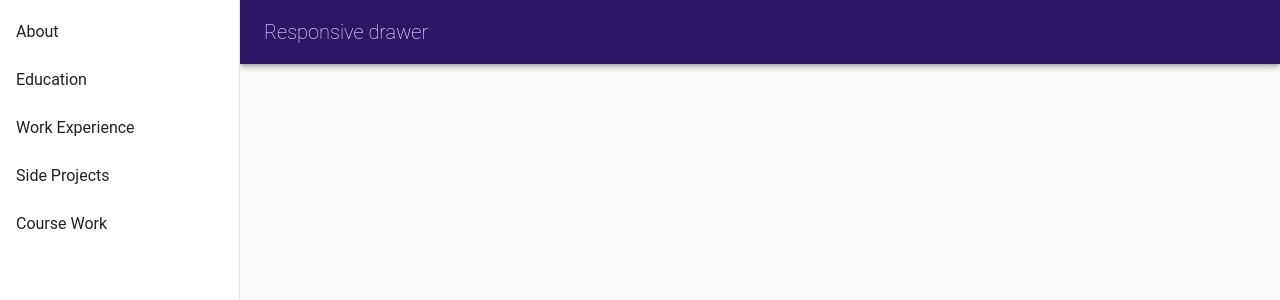
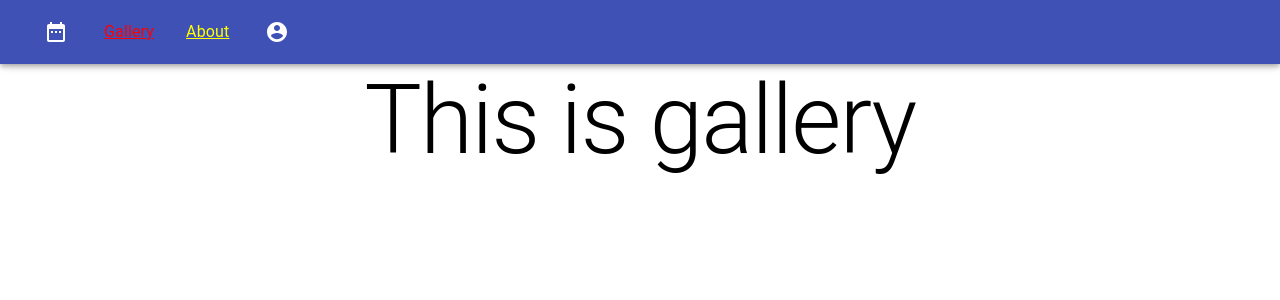
Before and after one commit to SkyZhangT/SkyZhangT.github.io, a React (Create React App) app: page / in a window 1280 px wide. Shown: the top 300 px of the page. Built offline with nearby package versions, Linux system fonts and the light colour scheme.

Commit message:
progress

```diff
--- a/_config.yml
+++ /dev/null
@@ -1 +0,0 @@
-theme: jekyll-theme-slate
--- a/package.json
+++ b/package.json
@@ -1,5 +1,5 @@
 {
-  "homepage": "https://skyzhangt.github.io/homepage",
+  "homepage": "https://skyzhangt.github.io/",
   "name": "homepage",
   "version": "0.1.0",
   "private": true,
--- a/public/index.html
+++ b/public/index.html
@@ -2,14 +2,12 @@
 <html lang="en">
   <head>
     <meta charset="utf-8" />
-    <link rel="icon" href="%PUBLIC_URL%/favicon.ico" />
     <meta name="viewport" content="width=device-width, initial-scale=1" />
     <meta name="theme-color" content="#000000" />
     <meta
       name="description"
       content="Web site created using create-react-app"
     />
-    <link rel="apple-touch-icon" href="%PUBLIC_URL%/logo192.png" />
     <!--
       manifest.json provides metadata used when your web app is installed on a
       user's mobile device or desktop. See https://developers.google.com/web/fundamentals/web-app-manifest/
@@ -24,7 +22,7 @@
       work correctly both with client-side routing and a non-root public URL.
       Learn how to configure a non-root public URL by running `npm run build`.
     -->
-    <title>React App</title>
+    <title>Tianyang Zhang</title>
   </head>
   <body>
     <noscript>You need to enable JavaScript to run this app.</noscript>
--- a/src/App.js
+++ b/src/App.js
@@ -1,35 +1,24 @@
 import { createMuiTheme, ThemeProvider } from "@material-ui/core/styles";
-import ResponsiveDrawer from "./components/drawer";
+import { BrowserRouter as Router, Route, Switch } from "react-router-dom";
 import "./App.css";
-
-const theme = createMuiTheme({
-	palette: {
-		primary: {
-			main: "#2e1667",
-		},
-	},
-	typography: {
-		fontFamily: ["Roboto"],
-		h4: {
-			fontWeight: 600,
-			fontSize: 28,
-			lineHeight: "2rem",
-		},
-		h6: {
-			fontWeight: 100,
-			lineHeight: "2rem",
-		},
-	},
-});
-
+import Gallery from "./pages/Gallery";
+import About from "./pages/About";
+import Header from "./components/Header";
 function App() {
-	return (
-		<div className="App">
-			<ThemeProvider theme={theme}>
-				<ResponsiveDrawer />
-			</ThemeProvider>
-		</div>
-	);
+  return (
+    <Router>
+      <div className="App">
+        <Header />
+        <Switch>
+          <Route exact path="/" exact component={Gallery} />
+          <Route exact path="/about" exact component={About} />
+          {/*
+				<Route path="/" exact component={Gallery} />
+			    */}
+        </Switch>
+      </div>
+    </Router>
+  );
 }
 
 export default App;
--- /dev/null
+++ b/src/components/DateDrawer.jsx
@@ -0,0 +1,63 @@
+import React from "react";
+import {
+  makeStyles,
+  Divider,
+  List,
+  ListItem,
+  ListItemText,
+  Drawer,
+} from "@material-ui/core";
+
+const drawerWidth = 240;
+const useStyles = makeStyles((theme) => ({
+  drawer: {
+    [theme.breakpoints.up("sm")]: {
+      width: drawerWidth,
+      flexShrink: 0,
+    },
+  },
+  drawerPaper: {
+    width: drawerWidth,
+  },
+}));
+
+const DateDrawer = (props) => {
+  const classes = useStyles();
+  return (
+    <nav className={classes.drawer} aria-label="mailbox folders">
+      <Drawer
+        variant="temporary"
+        anchor="left"
+        open={props.open}
+        onClose={props.Toggle}
+        classes={{
+          paper: classes.drawerPaper,
+        }}
+        ModalProps={{
+          keepMounted: true, // Better open performance on mobile.
+        }}
+      >
+        <div>
+          <div className={classes.toolbar} />
+          <List>
+            {["Inbox", "Starred", "Send email", "Drafts"].map((text, index) => (
+              <ListItem button key={text}>
+                <ListItemText primary={text} />
+              </ListItem>
+            ))}
+          </List>
+          <Divider />
+          <List>
+            {["All mail", "Trash", "Spam"].map((text, index) => (
+              <ListItem button key={text}>
+                <ListItemText primary={text} />
+              </ListItem>
+            ))}
+          </List>
+        </div>
+      </Drawer>
+    </nav>
+  );
+};
+
+export default DateDrawer;
--- /dev/null
+++ b/src/components/Header.jsx
@@ -0,0 +1,87 @@
+import React from "react";
+import {
+  AppBar,
+  Toolbar,
+  IconButton,
+  Typography,
+  makeStyles,
+} from "@material-ui/core";
+import DateRangeIcon from "@material-ui/icons/DateRange";
+import AccountCircleIcon from "@material-ui/icons/AccountCircle";
+import { Route } from "react-router";
+import { NavLink } from "react-router-dom";
+import DateDrawer from "./DateDrawer";
+
+const useStyles = makeStyles((theme) => ({
+  root: {
+    display: "flex",
+  },
+  button: {
+    margin: theme.spacing(1),
+    color: "inherit",
+    size: "large",
+  },
+  Typography: {
+    margin: theme.spacing(2),
+    size: "2rem",
+  },
+}));
+
+const Header = (props) => {
+  const classes = useStyles();
+  const [drawerOpen, setDrawerOpen] = React.useState(false);
+
+  const handleDrawerToggle = () => {
+    setDrawerOpen(!drawerOpen);
+  };
+
+  return (
+    <div>
+      <AppBar>
+        <Toolbar>
+          <Route exact path="/">
+            <IconButton
+              aria-label="dates"
+              edge="end"
+              className={classes.button}
+              onClick={handleDrawerToggle}
+            >
+              <DateRangeIcon />
+            </IconButton>
+          </Route>
+          <NavLink
+            to="/"
+            style={{ color: "yellow" }}
+            activeStyle={{
+              fontWeight: "bold",
+              color: "red",
+            }}
+          >
+            <Typography className={classes.Typography}>Gallery</Typography>
+          </NavLink>
+
+          <NavLink
+            to="/about"
+            style={{ color: "yellow" }}
+            activeStyle={{
+              fontWeight: "bold",
+              color: "red",
+            }}
+          >
+            <Typography className={classes.Typography}>About</Typography>
+          </NavLink>
+          <IconButton aria-label="login" edge="end" className={classes.button}>
+            <AccountCircleIcon />
+          </IconButton>
+        </Toolbar>
+      </AppBar>
+      <Toolbar />
+
+      <Route exact path="/">
+        <DateDrawer open={drawerOpen} Toggle={handleDrawerToggle} />
+      </Route>
+    </div>
+  );
+};
+
+export default Header;
--- a/src/components/drawer.js
+++ /dev/null
@@ -1,140 +0,0 @@
-import React from "react";
-import PropTypes from "prop-types";
-import AppBar from "@material-ui/core/AppBar";
-import CssBaseline from "@material-ui/core/CssBaseline";
-import Divider from "@material-ui/core/Divider";
-import Drawer from "@material-ui/core/Drawer";
-import Hidden from "@material-ui/core/Hidden";
-import IconButton from "@material-ui/core/IconButton";
-import InboxIcon from "@material-ui/icons/MoveToInbox";
-import List from "@material-ui/core/List";
-import ListItem from "@material-ui/core/ListItem";
-import ListItemIcon from "@material-ui/core/ListItemIcon";
-import ListItemText from "@material-ui/core/ListItemText";
-import MailIcon from "@material-ui/icons/Mail";
-import MenuIcon from "@material-ui/icons/Menu";
-import Toolbar from "@material-ui/core/Toolbar";
-import Typography from "@material-ui/core/Typography";
-import { makeStyles, useTheme } from "@material-ui/core/styles";
-
-const drawerWidth = 240;
-
-const useStyles = makeStyles((theme) => ({
-	root: {
-		display: "flex",
-	},
-	drawer: {
-		[theme.breakpoints.up("sm")]: {
-			width: drawerWidth,
-			flexShrink: 0,
-		},
-	},
-	appBar: {
-		[theme.breakpoints.up("sm")]: {
-			width: `calc(100% - ${drawerWidth}px)`,
-			marginLeft: drawerWidth,
-		},
-	},
-	menuButton: {
-		marginRight: theme.spacing(2),
-		[theme.breakpoints.up("sm")]: {
-			display: "none",
-		},
-	},
-	// necessary for content to be below app bar
-	toolbar: theme.mixins.toolbar,
-	drawerPaper: {
-		width: drawerWidth,
-	},
-	content: {
-		flexGrow: 1,
-		padding: theme.spacing(3),
-	},
-}));
-
-function ResponsiveDrawer(props) {
-	const { window } = props;
-	const classes = useStyles();
-	const theme = useTheme();
-	const [mobileOpen, setMobileOpen] = React.useState(false);
-
-	const handleDrawerToggle = () => {
-		setMobileOpen(!mobileOpen);
-	};
-
-	const drawer = (
-		<div>
-			<List>
-				{[
-					"About",
-					"Education",
-					"Work Experience",
-					"Side Projects",
-					"Course Work",
-				].map((text, index) => (
-					<ListItem button key={text}>
-						<ListItemText primary={text} />
-					</ListItem>
-				))}
-			</List>
-		</div>
-	);
-
-	const container =
-		window !== undefined ? () => window().document.body : undefined;
-
-	return (
-		<div className={classes.root}>
-			<CssBaseline />
-			<AppBar position="fixed" className={classes.appBar}>
-				<Toolbar>
-					<IconButton
-						color="inherit"
-						aria-label="open drawer"
-						edge="start"
-						onClick={handleDrawerToggle}
-						className={classes.menuButton}
-					>
-						<MenuIcon />
-					</IconButton>
-					<Typography variant="h6" noWrap>
-						Responsive drawer
-					</Typography>
-				</Toolbar>
-			</AppBar>
-			<nav className={classes.drawer} aria-label="mailbox folders">
-				{/* The implementation can be swapped with js to avoid SEO duplication of links. */}
-				<Hidden smUp implementation="css">
-					<Drawer
-						container={container}
-						variant="temporary"
-						anchor={theme.direction === "rtl" ? "right" : "left"}
-						open={mobileOpen}
-						onClose={handleDrawerToggle}
-						classes={{
-							paper: classes.drawerPaper,
-						}}
-						ModalProps={{
-							keepMounted: true, // Better open performance on mobile.
-						}}
-					>
-						{drawer}
-					</Drawer>
-				</Hidden>
-				<Hidden xsDown implementation="css">
-					<Drawer
-						classes={{
-							paper: classes.drawerPaper,
-						}}
-						variant="permanent"
-						open
-					>
-						{drawer}
-					</Drawer>
-				</Hidden>
-			</nav>
-		</div>
-	);
-}
-
-export default ResponsiveDrawer;
--- a/src/index.css
+++ b/src/index.css
@@ -1,13 +1,15 @@
+@import url("https://fonts.googleapis.com/css2?family=Open+Sans:wght@300&display=swap");
+
 body {
   margin: 0;
-  font-family: -apple-system, BlinkMacSystemFont, 'Segoe UI', 'Roboto', 'Oxygen',
-    'Ubuntu', 'Cantarell', 'Fira Sans', 'Droid Sans', 'Helvetica Neue',
-    sans-serif;
+  font-family: -apple-system, BlinkMacSystemFont, "Open Sans", "Segoe UI",
+    "Roboto", "Oxygen", "Ubuntu", "Cantarell", "Fira Sans", "Droid Sans",
+    "Helvetica Neue", sans-serif;
   -webkit-font-smoothing: antialiased;
   -moz-osx-font-smoothing: grayscale;
 }
 
 code {
-  font-family: source-code-pro, Menlo, Monaco, Consolas, 'Courier New',
+  font-family: source-code-pro, Menlo, Monaco, Consolas, "Courier New",
     monospace;
 }
--- /dev/null
+++ b/src/pages/About.jsx
@@ -0,0 +1,12 @@
+import React from "react";
+import { Typography } from "@material-ui/core";
+
+const About = (props) => {
+  return (
+    <main>
+      <Typography variant="h1">This is about</Typography>
+    </main>
+  );
+};
+
+export default About;
--- /dev/null
+++ b/src/pages/Gallery.jsx
@@ -0,0 +1,13 @@
+import React from "react";
+import { Typography } from "@material-ui/core";
+import { makeStyles, useTheme } from "@material-ui/core/styles";
+
+const Gallery = (props) => {
+  return (
+    <main>
+      <Typography variant="h1">This is gallery</Typography>
+    </main>
+  );
+};
+
+export default Gallery;
```
Also changed, not shown: public/logo192.png (deleted), public/logo512.png (deleted), public/manifest.json, src/pages/NewPost.jsx (added), 6 other files (tests, documents, lock files or other folders).
